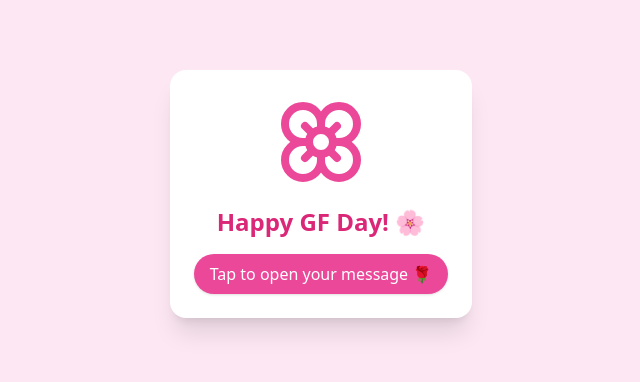
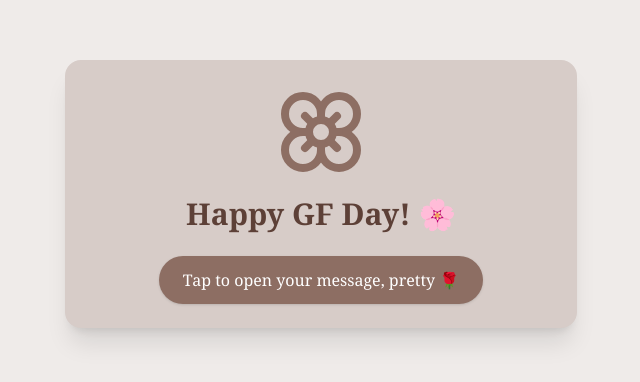
Before and after one commit to seulgeh/gfday-flower-gift, a React (Vite) app in the folder gfday-flower-gift/: page / in a window 1280 px wide. Shown: the part 206-588 px from the top of the page, without its empty margins (319-959 px from the left). Built offline with nearby package versions, Linux system fonts and the light colour scheme.

Commit message:
Update App.jsx

```diff
--- a/gfday-flower-gift/src/App.jsx
+++ b/gfday-flower-gift/src/App.jsx
@@ -1,32 +1,110 @@
-import { useState } from 'react';
+import { useState, useEffect, useRef } from 'react';
 import { motion } from 'framer-motion';
 import { Flower } from 'lucide-react';
 
 export default function App() {
-  const [show, setShow] = useState(false);
+  const [page, setPage] = useState(1);
+  const audioRef = useRef(null);
+
+  useEffect(() => {
+    if (page === 2) {
+      const timer = setTimeout(() => setPage(3), 3000);
+      return () => clearTimeout(timer);
+    }
+  }, [page]);
+
+  useEffect(() => {
+    if (page === 3 && audioRef.current) {
+      audioRef.current.currentTime = 184; // mulai dari menit 03:04
+      audioRef.current.play().catch((e) => {
+        console.error("Playback failed:", e);
+      });
+    }
+  }, [page]);
+
   return (
-    <div className="min-h-screen bg-pink-100 flex flex-col items-center justify-center p-6 text-center">
-      <motion.div initial={{ scale: 0 }} animate={{ scale: 1 }} transition={{ duration: 1 }}
-        className="bg-white p-6 rounded-2xl shadow-xl max-w-lg">
-        <motion.div whileHover={{ rotate: [0, 15, -15, 0] }} transition={{ duration: 1 }}
-          className="mb-4 flex justify-center">
-          <Flower className="h-24 w-24 text-pink-500" />
+    <div className="min-h-screen bg-[#efebe9] flex flex-col items-center justify-center p-6 text-center font-serif">
+      <audio ref={audioRef} src="/The 1975 - About You.mp3" preload="auto" />
+
+      {page === 1 && (
+        <motion.div
+          initial={{ scale: 0 }}
+          animate={{ scale: 1 }}
+          transition={{ duration: 1 }}
+          className="bg-[#d7ccc8] p-6 rounded-2xl shadow-xl max-w-lg w-full"
+        >
+          <motion.div
+            whileHover={{ rotate: [0, 15, -15, 0] }}
+            transition={{ duration: 1 }}
+            className="mb-4 flex justify-center"
+          >
+            <Flower className="h-24 w-24 text-[#8d6e63]" />
+          </motion.div>
+          <h1 className="text-3xl font-bold text-[#5d4037]">Happy GF Day! 🌸</h1>
+          <button
+            onClick={() => setPage(2)}
+            className="mt-6 bg-[#8d6e63] text-white px-6 py-3 rounded-full shadow hover:bg-[#6d4c41] transition"
+          >
+            Tap to open your message, pretty 🌹
+          </button>
         </motion.div>
-        <h1 className="text-2xl font-bold text-pink-600">Happy GF Day! 🌸</h1>
-        {show ? (
-          <p className="text-gray-700 mt-4">
-            I know I might not mean much to you yet... <br />
-            But I’d really love to be the reason behind your smile today —
-            and maybe even every day from now on. <br />
-            So if you’d let me, could I be someone more than just a friend?
+      )}
+
+      {page === 2 && (
+        <motion.div
+          initial={{ opacity: 0, y: 100 }}
+          animate={{ opacity: 1, y: 0 }}
+          transition={{ duration: 1 }}
+          className="bg-[#d7ccc8] p-8 rounded-2xl shadow-xl max-w-2xl w-full"
+        >
+          <h2 className="text-2xl font-semibold text-[#4e342e] mb-4">💐 A Message for You 💐</h2>
+          <p className="text-[#3e2723] text-lg leading-relaxed">
+            Happy GF Day, Kei. I know we’re not officially anything right now, but honestly, you’ve been on my mind a lot lately — especially today. <br /><br />
+            I’m not saying this to rush things or make it weird, but just being real with you: I really enjoy every convo, every random moment, and just getting to know you more. <br /><br />
+            You’ve got this energy that’s lowkey hard to ignore. So yeah, not saying you’re my girl (yet 👀), but if I had to pick someone to celebrate today with, it’d probably be you.
           </p>
-        ) : (
-          <button onClick={() => setShow(true)}
-            className="mt-4 bg-pink-500 text-white px-4 py-2 rounded-full shadow hover:bg-pink-600">
-            Tap to open your message 🌹
+          <motion.div
+            className="mt-8 flex justify-center"
+            initial={{ opacity: 0, scale: 0.5 }}
+            animate={{ opacity: 1, scale: 1 }}
+            transition={{ duration: 1.5 }}
+          >
+            <img
+              src="https://media.tenor.com/JqXYk5QYFzYAAAAi/flowers-bouquet.gif"
+              alt="Bouquet animation"
+              className="w-48 h-auto"
+            />
+          </motion.div>
+        </motion.div>
+      )}
+
+      {page === 3 && (
+        <motion.div
+          initial={{ opacity: 0, scale: 0.8 }}
+          animate={{ opacity: 1, scale: 1 }}
+          transition={{ duration: 1 }}
+          className="bg-[#d7ccc8] p-10 rounded-2xl shadow-xl max-w-xl w-full"
+        >
+          <h2 className="text-2xl font-bold text-[#4e342e] mb-4">💖 You’re special to me 💖</h2>
+          <p className="text-[#3e2723] text-lg mb-6">
+            Thank you for reading my message.<br />
+            I hope this little gesture made your day a little brighter 🌞
+          </p>
+          <motion.div
+            className="text-5xl mb-6"
+            animate={{ scale: [1, 1.3, 1], opacity: [0.7, 1, 0.7] }}
+            transition={{ duration: 2, repeat: Infinity }}
+          >
+            💖 💗 💞 💕 💓
+          </motion.div>
+          <button
+            onClick={() => setPage(1)}
+            className="bg-[#8d6e63] text-white px-6 py-2 rounded-full shadow hover:bg-[#5d4037] transition"
+          >
+            Back to Start ↩️
           </button>
-        )}
-      </motion.div>
+        </motion.div>
+      )}
     </div>
   );
 }
```
